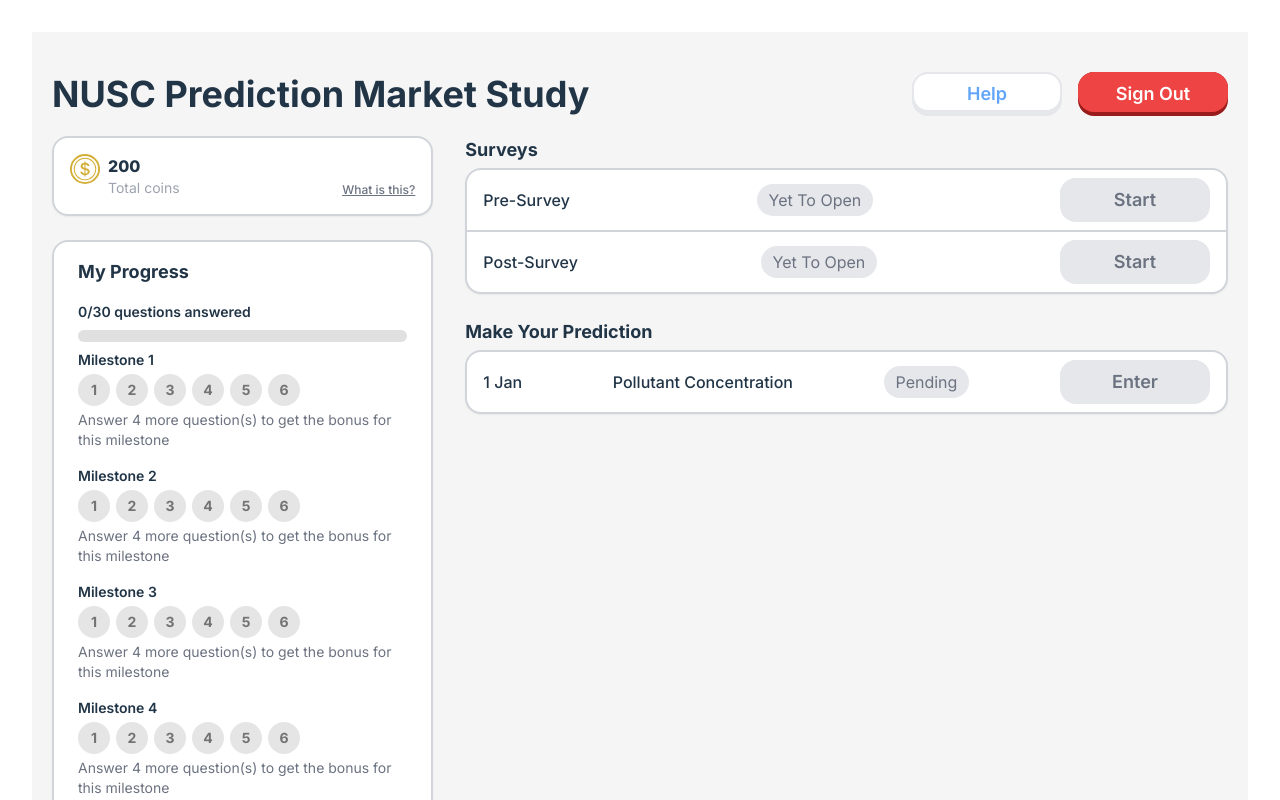
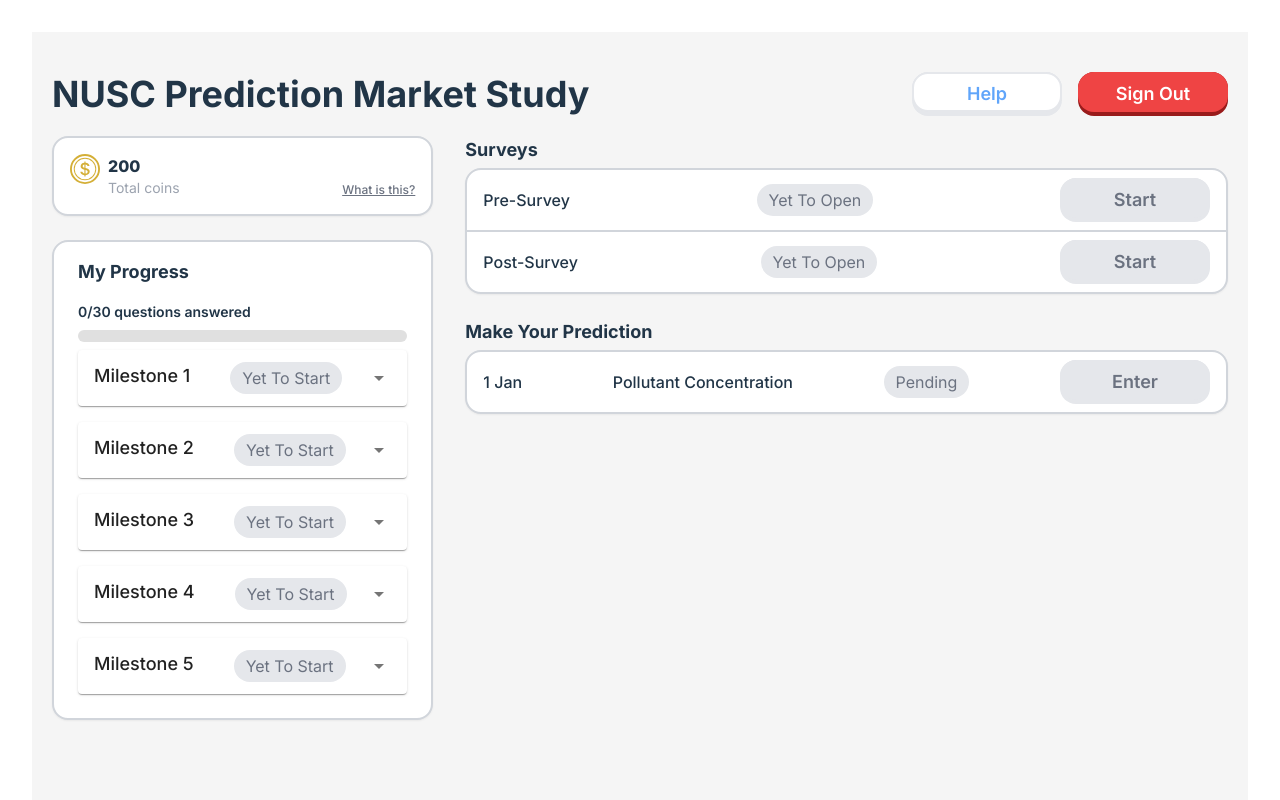
Before and after one commit to mongj/nusc-prediction-market, a React (Vite) app in the folder frontend/: page /dashboard in a window 1280 px wide. Shown: the top 800 px of the page. Built offline with nearby package versions, Linux system fonts and the light colour scheme.

Commit message:
Add accordion to progress component

```diff
--- a/frontend/src/components/HelpButton2/HelpButton2.tsx
+++ b/frontend/src/components/HelpButton2/HelpButton2.tsx
@@ -1,11 +1,11 @@
 import React from 'react';
 
-interface HelpButtonProps {
+interface HelpButton2Props {
     text: string;
     onClick?: () => void;
 }
 
-const HelpButton2: React.FC<HelpButtonProps> = ({ text, onClick }) => (
+const HelpButton2: React.FC<HelpButton2Props> = ({ text, onClick }) => (
     <div
         className="relative h-full cursor-pointer hover:brightness-90"
         onClick={onClick}
--- a/frontend/src/pages/Dashboard/Dashboard.tsx
+++ b/frontend/src/pages/Dashboard/Dashboard.tsx
@@ -6,6 +6,14 @@ import HelpButton2 from '../../components/HelpButton2/HelpButton2';
 import YetToOpenBox from '../../components/StatusBoxes/YetToOpenBox';
 import PendingBox from '../../components/StatusBoxes/PendingBox';
 import GreyedButton from '../../components/GreyedButton/GreyedButton';
+import Accordion from '@mui/material/Accordion';
+import AccordionDetails from '@mui/material/AccordionDetails';
+import AccordionSummary from '@mui/material/AccordionSummary';
+import Typography from '@mui/material/Typography';
+import ArrowDownwardIcon from '@mui/icons-material/ArrowDownward';
+import ArrowDropDownIcon from '@mui/icons-material/ArrowDropDown';
+import YetToStartBox from '../../components/StatusBoxes/YetToStartBox';
+
 
 const Header = () => (
     <div className="flex w-full justify-between items-center">
@@ -42,7 +50,10 @@ const Progress = ({ progress }) => (
             <div className="progress-bar">
                 <div className="progress-fill" style={{ width: `${(progress.questionsAnswered / 30) * 100}%` }}></div>
             </div>
-            {progress.milestones.map((milestone, index) => (
+
+
+            {/* this was the original implementation without the dropdown */}
+            {/* {progress.milestones.map((milestone, index) => (
                 <div key={index} className="flex flex-col items-start py-2">
                     <p className='text-sm font-semibold pb-1'>Milestone {index + 1}</p>
                     <div className="milestone-circles">
@@ -54,6 +65,34 @@ const Progress = ({ progress }) => (
                         ))}
                     </div>
                     <p className="text-sm text-left text-gray-500 pt-1">{(milestone.answered + 1) < 5 ? `Answer ${4 - milestone.answered} more question(s) to get the bonus for this milestone` : 'You have achieved the bonus for this milestone!'}</p>
+                </div>
+            ))} */}
+
+
+            {/* this is with the dropdown */}
+            {progress.milestones.map((milestone, index) => (
+                <div key={index} className="flex flex-col items-start py-2">
+                    <Accordion>
+                        <AccordionSummary
+                            expandIcon={<ArrowDropDownIcon />}
+                            aria-controls="panel2-content"
+                            id="panel2-header"
+                        >
+                            <p className='text-md font-medium pr-10'>Milestone {index + 1}</p>
+                            <YetToStartBox />
+                        </AccordionSummary>
+                        <AccordionDetails>
+                            <div className="flex justify-start space-x-2">
+                                {[...Array(6)].map((_, i) => (
+                                    <div
+                                        key={i}
+                                        className={`milestone-circle ${i < milestone.answered ? 'completed' : ''}`}
+                                    >{i + 1}</div>
+                                ))}
+                            </div>
+                            <p className="text-sm text-left text-gray-500 pt-1">{(milestone.answered + 1) < 5 ? `Answer ${4 - milestone.answered} more question(s) to get the bonus for this milestone` : 'You have achieved the bonus for this milestone!'}</p>
+                        </AccordionDetails>
+                    </Accordion>
                 </div>
             ))}
         </div>
```
